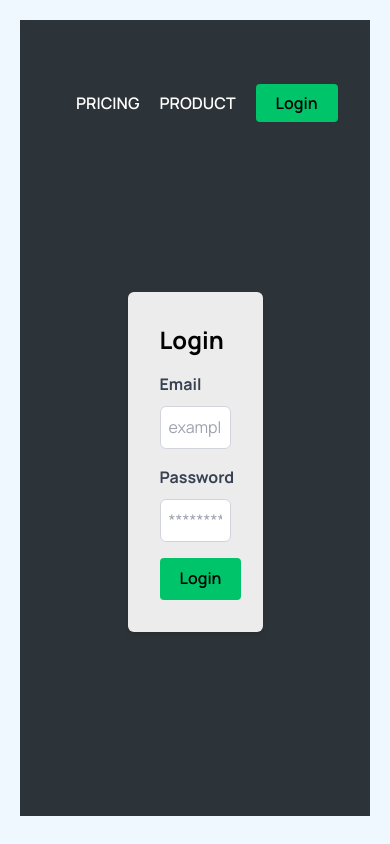
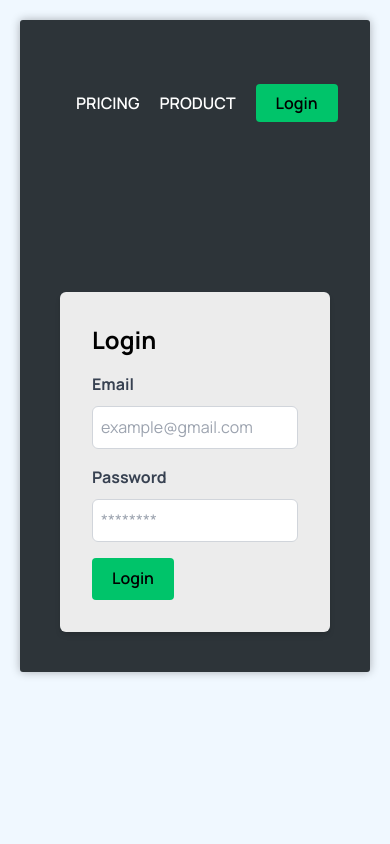
Before and after one commit to AbdulRehman-z/worldWise, a React (Vite) app: page /login in a window 390 px wide. Built offline with nearby package versions, Linux system fonts and the light colour scheme.

Commit message:
add login

```diff
--- a/src/pages/Login.tsx
+++ b/src/pages/Login.tsx
@@ -12,9 +12,9 @@ function Login() {
   };
 
   return (
-    <div className="min-h-[calc(100vh-3rem)] bg-colorDark-1 p-10">
+    <section className="bg-colorDark-1 p-10">
       <PageNav />
-      <div className="bg-colorLight-2 p-8 rounded-md shadow-md w-1/2 mx-auto mt-36 ">
+      <div className="bg-colorLight-2 p-8 rounded-md shadow-md md:w-1/2  mx-auto mt-36 ">
         <h2 className="text-2xl font-bold mb-4">Login</h2>
         <form onSubmit={handleSubmit}>
           <div className="mb-4">
@@ -56,7 +56,7 @@ function Login() {
           </button>
         </form>
       </div>
-    </div>
+    </section>
   );
 }
 
```
